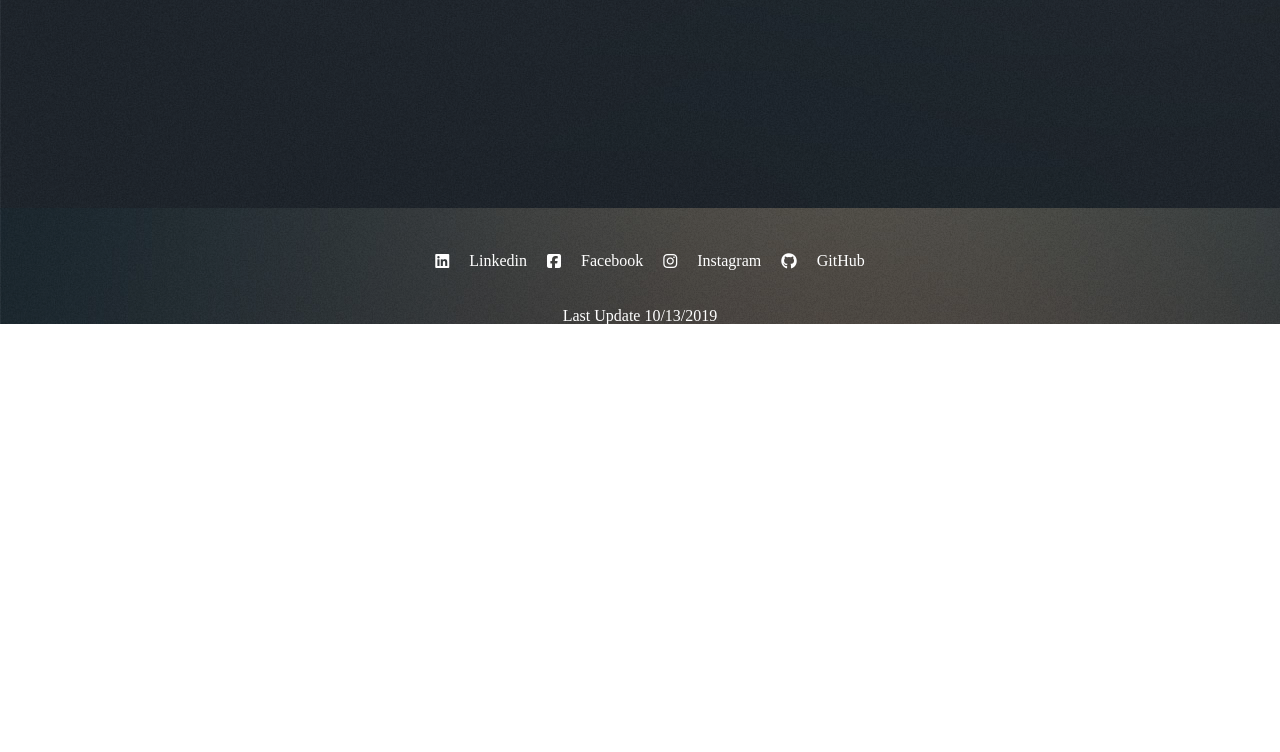
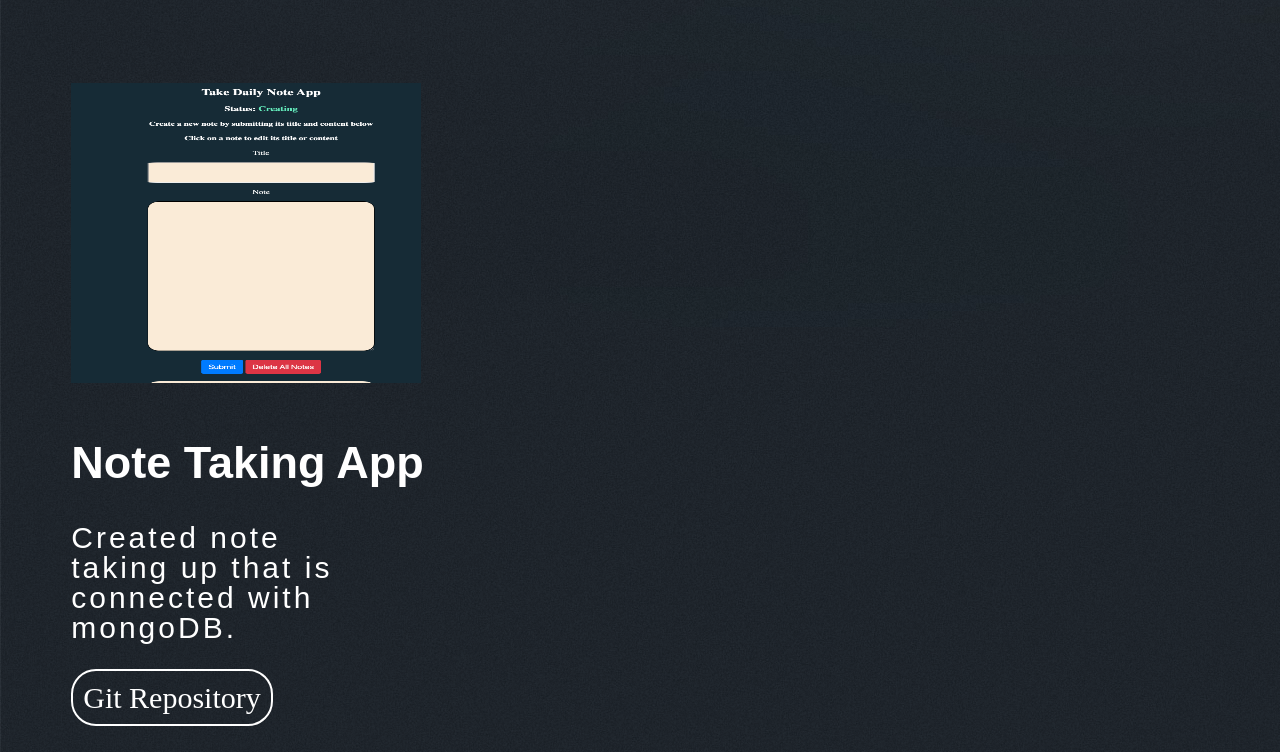
Before and after one commit to christiamenrique/portfolio, a plain HTML site: page portfolio.html in a window 1280 px wide. Shown: the part 3041-3793 px from the top of the page. Before the commit the page ends 3365 px from the top, so only its background shows below. Drawn offline with Linux system fonts and the light colour scheme.

Commit message:
Added new project

```diff
--- a/portfolio.html
+++ b/portfolio.html
@@ -115,6 +115,14 @@
                 <a href="https://github.com/christiamenrique/HackathonForLifeSupport.git" target="_blank">Git Repository</a>
             </div>
         </div>
+        <div class="grid-item">
+            <img class="img-cont" src="./images/noteTaking.jpg" alt="page image" />
+            <div class="text-content">
+                <h2>Note Taking App</h2>
+                <p>Created note taking up that is connected with mongoDB.</p>
+                <a href="https://github.com/christiamenrique/NotesApp.git" target="_blank">Git Repository</a>
+            </div>
+        </div>
     </div>
 
     <!-- Footer -->
@@ -142,7 +150,7 @@
                 </a>
             </li>
         </ul>
-        <p class="lastUpdate">Last Update 10/13/2019</p>
+        <p class="lastUpdate">Last Update 10/29/2019</p>
     </footer>
 </body>
 
```
Also changed, not shown: contact.html (+1 -1 lines), index.html (+1 -1 lines), images/noteTaking.jpg (added), 2 other files.
